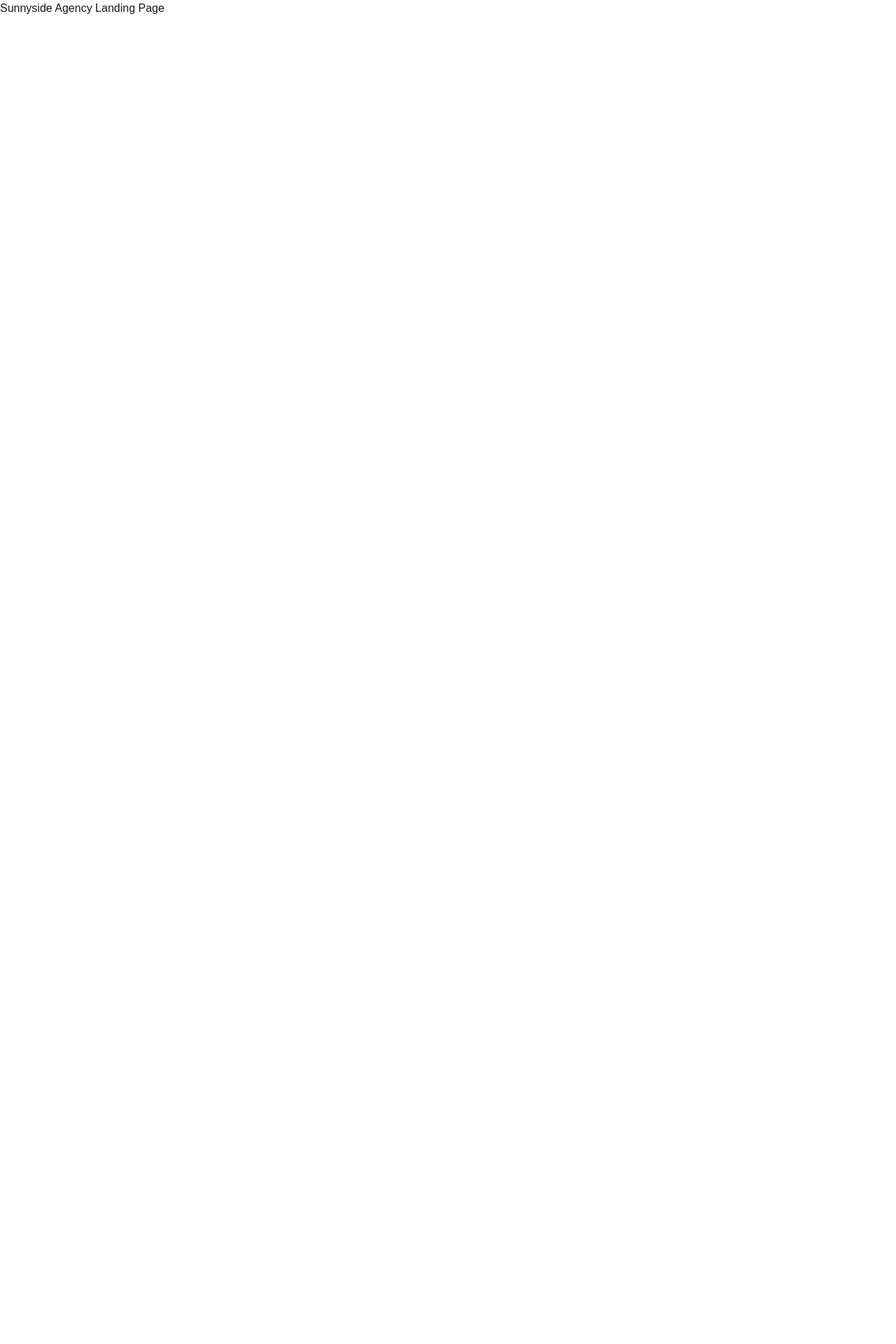
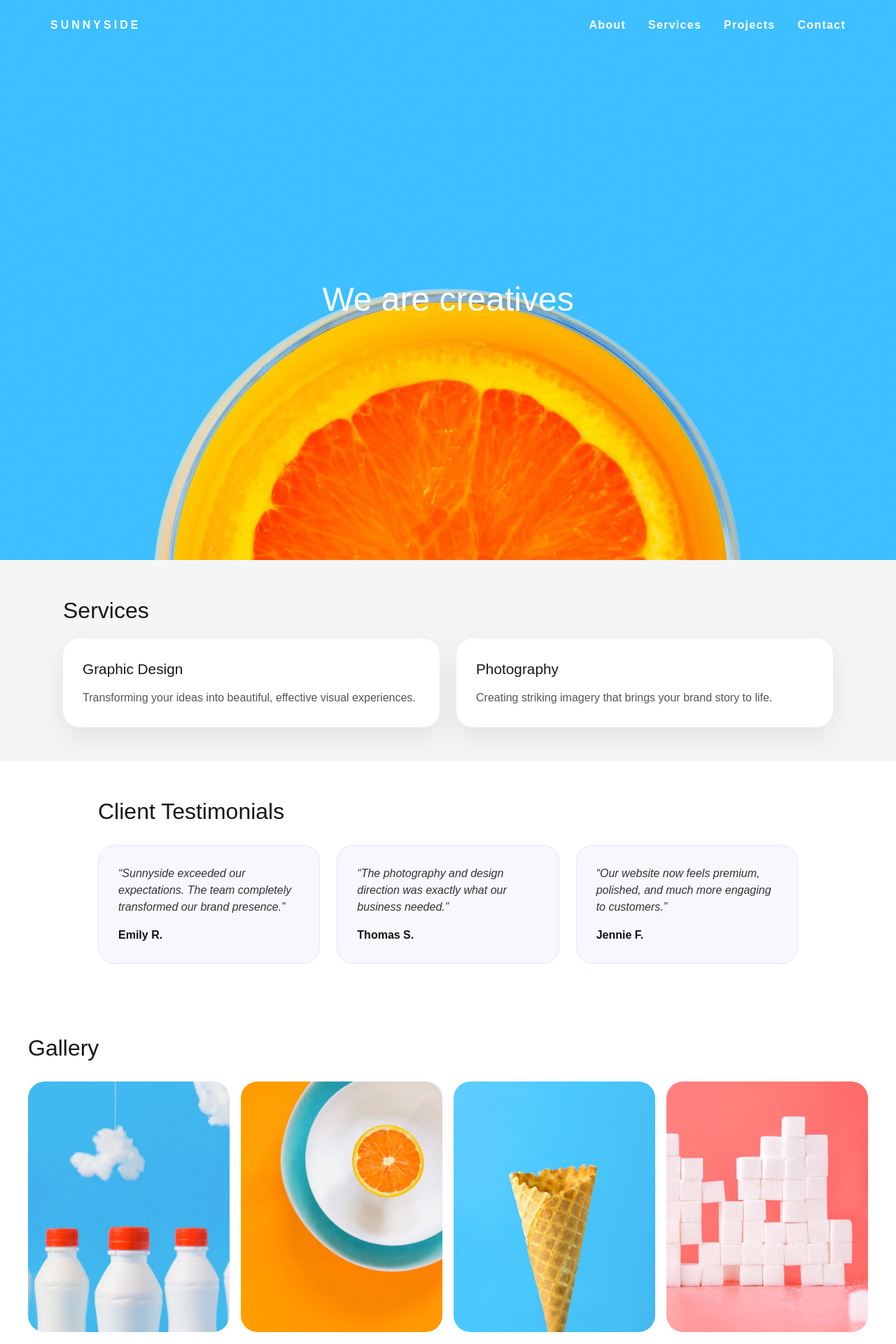
Before and after one commit to Noahsparkes/sunnyside-agency-landing-page-main-, a Next.js app: page / in a window 1280 px wide. Shown: the top 1920 px of the page at 70% size. Before the commit the page ends 800 px from the top, so only its background shows below. Built offline with nearby package versions, Linux system fonts and the light colour scheme.

Commit message:
Add main layout components and implement services, testimonials, gallery, and footer sections

```diff
--- a/src/app/page.tsx
+++ b/src/app/page.tsx
@@ -1,7 +1,30 @@
+import Navbar from '@/components/Navbar';
+import Hero from '@/components/Hero';
+import Services from '@/components/Services';
+import Testimonials from '@/components/Testimonials';
+import Gallery from '@/components/Gallery';
+import Footer from '@/components/Footer';
+
 export default function Home() {
   return (
     <main>
-      <h1>Sunnyside Agency Landing Page</h1>
+      <div
+        style={{
+          backgroundImage: 'url(/images/desktop/image-header.jpg)',
+          backgroundSize: 'cover',
+          backgroundPosition: 'center',
+          minHeight: '100vh',
+          display: 'flex',
+          flexDirection: 'column',
+        }}
+      >
+        <Navbar />
+        <Hero />
+      </div>
+      <Services />
+      <Testimonials />
+      <Gallery />
+      <Footer />
     </main>
   );
 }
--- a/src/components/Footer.tsx
+++ b/src/components/Footer.tsx
@@ -0,0 +1,14 @@
+export default function Footer() {
+  return (
+    <footer style={{ padding: '2rem', background: '#111', color: '#f4f4f4' }}>
+      <div style={{ maxWidth: '1100px', margin: '0 auto', display: 'flex', flexWrap: 'wrap', gap: '1rem', justifyContent: 'space-between', alignItems: 'center' }}>
+        <p style={{ margin: 0, fontWeight: 700 }}>Sunnyside</p>
+        <nav>
+          <a href="#about" style={{ color: '#f4f4f4', marginRight: '1rem', textDecoration: 'none' }}>About</a>
+          <a href="#services" style={{ color: '#f4f4f4', marginRight: '1rem', textDecoration: 'none' }}>Services</a>
+          <a href="#projects" style={{ color: '#f4f4f4', textDecoration: 'none' }}>Projects</a>
+        </nav>
+      </div>
+    </footer>
+  );
+}
--- a/src/components/Gallery.tsx
+++ b/src/components/Gallery.tsx
@@ -0,0 +1,23 @@
+const galleryItems = [
+  '/images/desktop/image-gallery-milkbottles.jpg',
+  '/images/desktop/image-gallery-orange.jpg',
+  '/images/desktop/image-gallery-cone.jpg',
+  '/images/desktop/image-gallery-sugarcubes.jpg',
+];
+
+export default function Gallery() {
+  return (
+    <section style={{ padding: '3rem 2rem', background: '#fff' }}>
+      <div style={{ maxWidth: '1200px', margin: '0 auto' }}>
+        <h2 style={{ fontSize: '2rem', marginBottom: '1.5rem' }}>Gallery</h2>
+        <div style={{ display: 'grid', gap: '1rem', gridTemplateColumns: 'repeat(auto-fit, minmax(260px, 1fr))' }}>
+          {galleryItems.map((src) => (
+            <div key={src} style={{ overflow: 'hidden', borderRadius: '24px' }}>
+              <img src={src} alt="Gallery item" style={{ width: '100%', display: 'block', objectFit: 'cover' }} />
+            </div>
+          ))}
+        </div>
+      </div>
+    </section>
+  );
+}
--- a/src/components/Hero.tsx
+++ b/src/components/Hero.tsx
@@ -0,0 +1,11 @@
+export default function Hero() {
+  return (
+    <section style={{ padding: '2rem', textAlign: 'center', flex: 1, display: 'flex', flexDirection: 'column', justifyContent: 'center', alignItems: 'center' }}>
+      <div style={{ maxWidth: '900px' }}>
+        <h1 style={{ fontSize: '3rem', marginBottom: '1rem', lineHeight: 1.05, color: '#ffffff' }}>
+          We are creatives
+        </h1>
+      </div>
+    </section>
+  );
+}
--- a/src/components/Navbar.tsx
+++ b/src/components/Navbar.tsx
@@ -0,0 +1,58 @@
+import React from 'react';
+
+const navLinks = ['About', 'Services', 'Projects', 'Contact'];
+
+export default function Navbar() {
+  return (
+    <nav
+      style={{
+        display: 'flex',
+        justifyContent: 'space-between',
+        alignItems: 'center',
+        padding: '1.5rem 2rem',
+        maxWidth: '1200px',
+        margin: '0 auto',
+        width: '100%',
+        boxSizing: 'border-box',
+      }}
+    >
+      <div
+        style={{
+          fontSize: '1rem',
+          letterSpacing: '0.25rem',
+          fontWeight: 700,
+          textTransform: 'uppercase',
+          color: '#ffffff',
+        }}
+      >
+        Sunnyside
+      </div>
+
+      <ul
+        style={{
+          display: 'flex',
+          gap: '2rem',
+          listStyle: 'none',
+          margin: 0,
+          padding: 0,
+        }}
+      >
+        {navLinks.map((link) => (
+          <li key={link}>
+            <a
+              href={`#${link.toLowerCase()}`}
+              style={{
+                color: '#ffffff',
+                textDecoration: 'none',
+                fontWeight: 600,
+                letterSpacing: '0.08rem',
+              }}
+            >
+              {link}
+            </a>
+          </li>
+        ))}
+      </ul>
+    </nav>
+  );
+}
--- a/src/components/Services.tsx
+++ b/src/components/Services.tsx
@@ -0,0 +1,36 @@
+export default function Services() {
+  const services = [
+    {
+      title: 'Graphic Design',
+      description: 'Transforming your ideas into beautiful, effective visual experiences.',
+    },
+    {
+      title: 'Photography',
+      description: 'Creating striking imagery that brings your brand story to life.',
+    },
+  ];
+
+  return (
+    <section style={{ padding: '3rem 2rem', background: '#f5f5f5' }}>
+      <div style={{ maxWidth: '1100px', margin: '0 auto' }}>
+        <h2 style={{ fontSize: '2rem', marginBottom: '1rem' }}>Services</h2>
+        <div style={{ display: 'grid', gap: '1.5rem', gridTemplateColumns: 'repeat(auto-fit, minmax(260px, 1fr))' }}>
+          {services.map((service) => (
+            <article
+              key={service.title}
+              style={{
+                padding: '1.75rem',
+                background: '#fff',
+                borderRadius: '24px',
+                boxShadow: '0 16px 40px rgba(0,0,0,0.08)',
+              }}
+            >
+              <h3 style={{ margin: '0 0 0.75rem', fontSize: '1.3rem' }}>{service.title}</h3>
+              <p style={{ margin: 0, color: '#555', lineHeight: 1.75 }}>{service.description}</p>
+            </article>
+          ))}
+        </div>
+      </div>
+    </section>
+  );
+}
--- a/src/components/Testimonials.tsx
+++ b/src/components/Testimonials.tsx
@@ -0,0 +1,42 @@
+const testimonials = [
+  {
+    name: 'Emily R.',
+    quote: 'Sunnyside exceeded our expectations. The team completely transformed our brand presence.',
+  },
+  {
+    name: 'Thomas S.',
+    quote: 'The photography and design direction was exactly what our business needed.',
+  },
+  {
+    name: 'Jennie F.',
+    quote: 'Our website now feels premium, polished, and much more engaging to customers.',
+  },
+];
+
+export default function Testimonials() {
+  return (
+    <section style={{ padding: '3rem 2rem' }}>
+      <div style={{ maxWidth: '1000px', margin: '0 auto' }}>
+        <h2 style={{ fontSize: '2rem', marginBottom: '1.5rem' }}>Client Testimonials</h2>
+        <div style={{ display: 'grid', gap: '1.5rem', gridTemplateColumns: 'repeat(auto-fit, minmax(260px, 1fr))' }}>
+          {testimonials.map((item) => (
+            <blockquote
+              key={item.name}
+              style={{
+                padding: '1.75rem',
+                borderRadius: '24px',
+                background: '#f8f7fd',
+                border: '1px solid #e5e3ff',
+              }}
+            >
+              <p style={{ margin: '0 0 1rem', fontStyle: 'italic', color: '#333' }}>
+                “{item.quote}”
+              </p>
+              <footer style={{ fontWeight: 700, color: '#111' }}>{item.name}</footer>
+            </blockquote>
+          ))}
+        </div>
+      </div>
+    </section>
+  );
+}
```
